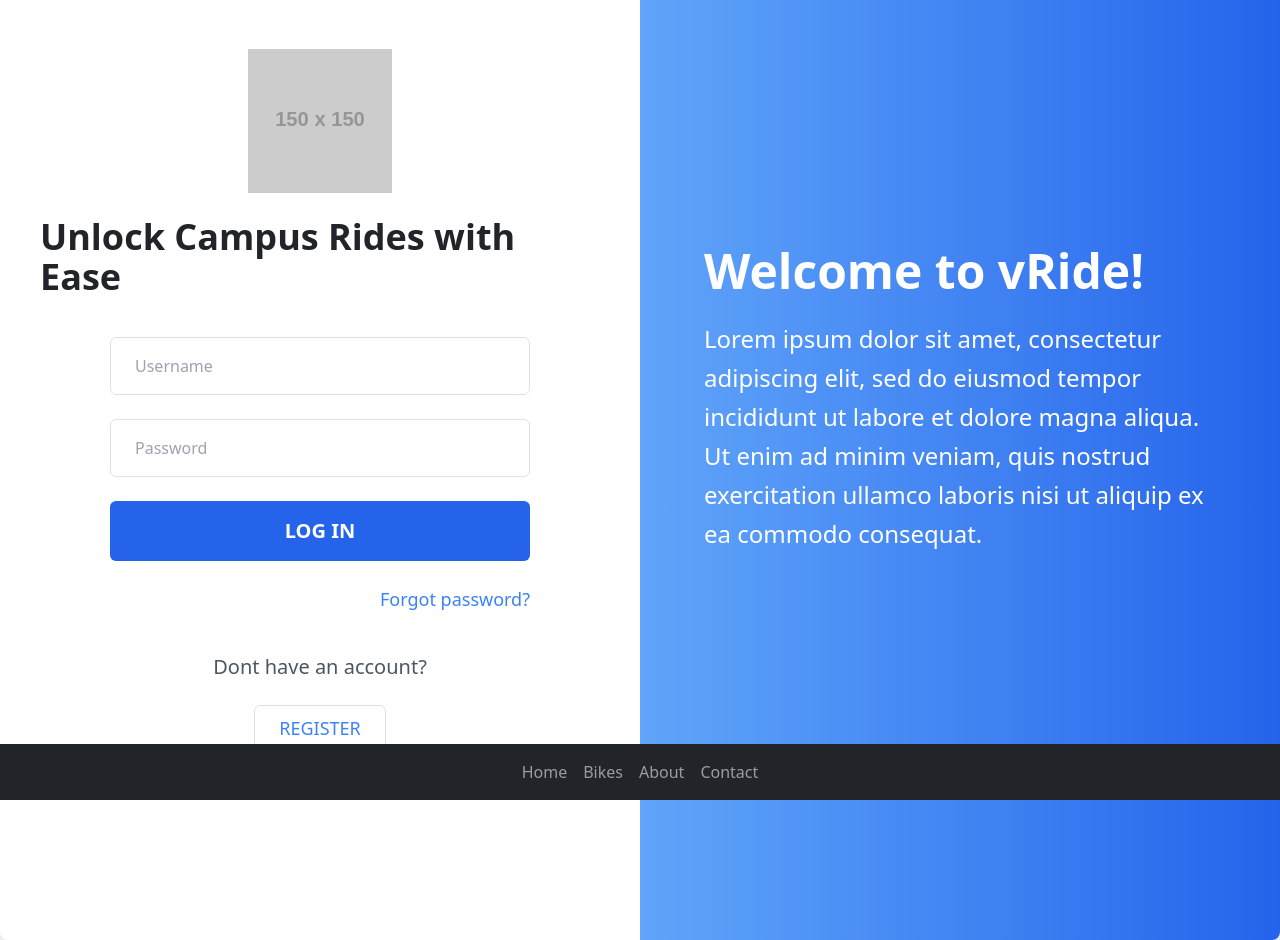
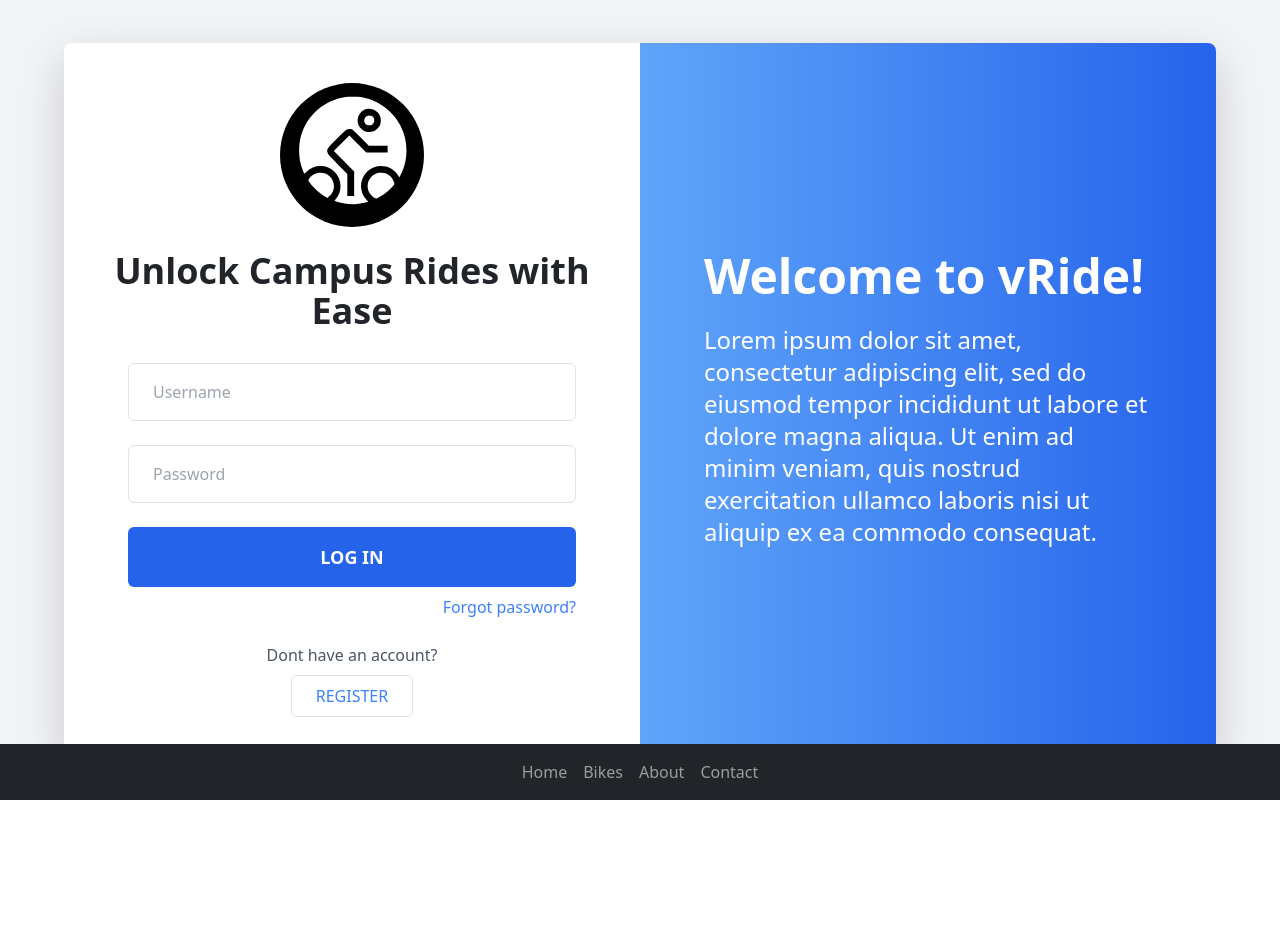
Before and after one commit to Pinak123/ride, a React (Vite) app in the folder my-project/: page /lg in a window 1280 px wide. After the commit the page ends 800 px from the top, so only its background shows below. Built offline with nearby package versions, Linux system fonts and the light colour scheme.

Commit message:
sign up page

```diff
--- a/my-project/src/components/Login.jsx
+++ b/my-project/src/components/Login.jsx
@@ -1,50 +1,55 @@
+import logo from '../assets/logo.svg';
 
 function Login() {
   return (
-    <div className="flex justify-center items-center w-screen h-screen bg-gray-100">
-      <div className="bg-white flex shadow-lg rounded-lg overflow-hidden" style={{ width: '1920px', height: '1080px' }}>
+    <div className="flex justify-center items-center min-h-screen bg-gray-100">
+      <div className="bg-white w-full max-w-6xl flex flex-col md:flex-row shadow-lg rounded-lg overflow-hidden">
         {/* Left Side - Form */}
-        <div className="w-1/2 p-10 flex flex-col justify-center items-center">
+        <div className="w-full md:w-1/2 p-8 md:p-10 flex flex-col justify-center items-center">
           <img
-            src="https://via.placeholder.com/150" // Replace with your logo URL
+            src={logo} // Replace with your logo URL
             alt="vRide Logo"
-            className="w-36 h-36"
+            className="w-24 h-24 md:w-36 md:h-36 rounded-circle"
           />
-          <h2 className="text-4xl font-semibold mt-4">Unlock Campus Rides with Ease</h2>
-          <form className="mt-10 w-3/4">
-            <div className="mb-6">
+          <h2 className="text-2xl md:text-4xl font-semibold mt-4 text-center">
+            Unlock Campus Rides with Ease
+          </h2>
+          <form className="mt-8 w-full max-w-md">
+            <div className="mb-4">
               <input
                 type="text"
                 placeholder="Username"
                 className="w-full px-4 py-3 border border-gray-300 rounded focus:outline-none focus:ring-2 focus:ring-blue-500"
               />
             </div>
-            <div className="mb-6">
+            <div className="mb-4">
               <input
                 type="password"
                 placeholder="Password"
                 className="w-full px-4 py-3 border border-gray-300 rounded focus:outline-none focus:ring-2 focus:ring-blue-500"
               />
             </div>
-            <button className="w-full py-3 bg-blue-600 text-white text-xl font-bold rounded hover:opacity-90">
+            <button className="w-full py-3 bg-blue-600 text-white text-lg font-bold rounded hover:opacity-90">
               LOG IN
             </button>
-            <p className="text-right mt-4 text-lg text-blue-500 hover:underline cursor-pointer">
+            <p className="text-right mt-2 text-blue-500 hover:underline cursor-pointer">
               Forgot password?
             </p>
           </form>
-          <div className="mt-10 text-center">
-            <p className="text-gray-600 text-xl">Dont have an account?</p>
-            <button className="mt-4 text-blue-500 border border-blue-500 px-6 py-2 text-lg rounded hover:bg-blue-500 hover:text-white">
+          <div className="mt-6 text-center">
+            <p className="text-gray-600">Dont have an account?</p>
+            <button className="mt-2 text-blue-500 border border-blue-500 px-6 py-2 rounded hover:bg-blue-500 hover:text-white">
               REGISTER
             </button>
           </div>
         </div>
 
         {/* Right Side - Information */}
-        <div className="w-1/2 bg-gradient-to-r from-blue-400 to-blue-600 text-white p-16 flex flex-col justify-center">
-          <h2 className="text-5xl font-semibold mb-6">Welcome to vRide!</h2>
-          <p className="text-2xl leading-relaxed">
+        <div className="w-full md:w-1/2 bg-gradient-to-r from-blue-400 to-blue-600 text-white p-8 md:p-16 flex flex-col justify-center">
+          <h2 className="text-3xl md:text-5xl font-semibold mb-4">
+            Welcome to vRide!
+          </h2>
+          <p className="text-lg md:text-2xl leading-relaxed">
             Lorem ipsum dolor sit amet, consectetur adipiscing elit, sed do eiusmod tempor incididunt ut labore et dolore magna aliqua. Ut enim ad minim veniam, quis nostrud exercitation ullamco laboris nisi ut aliquip ex ea commodo consequat.
           </p>
         </div>
```
